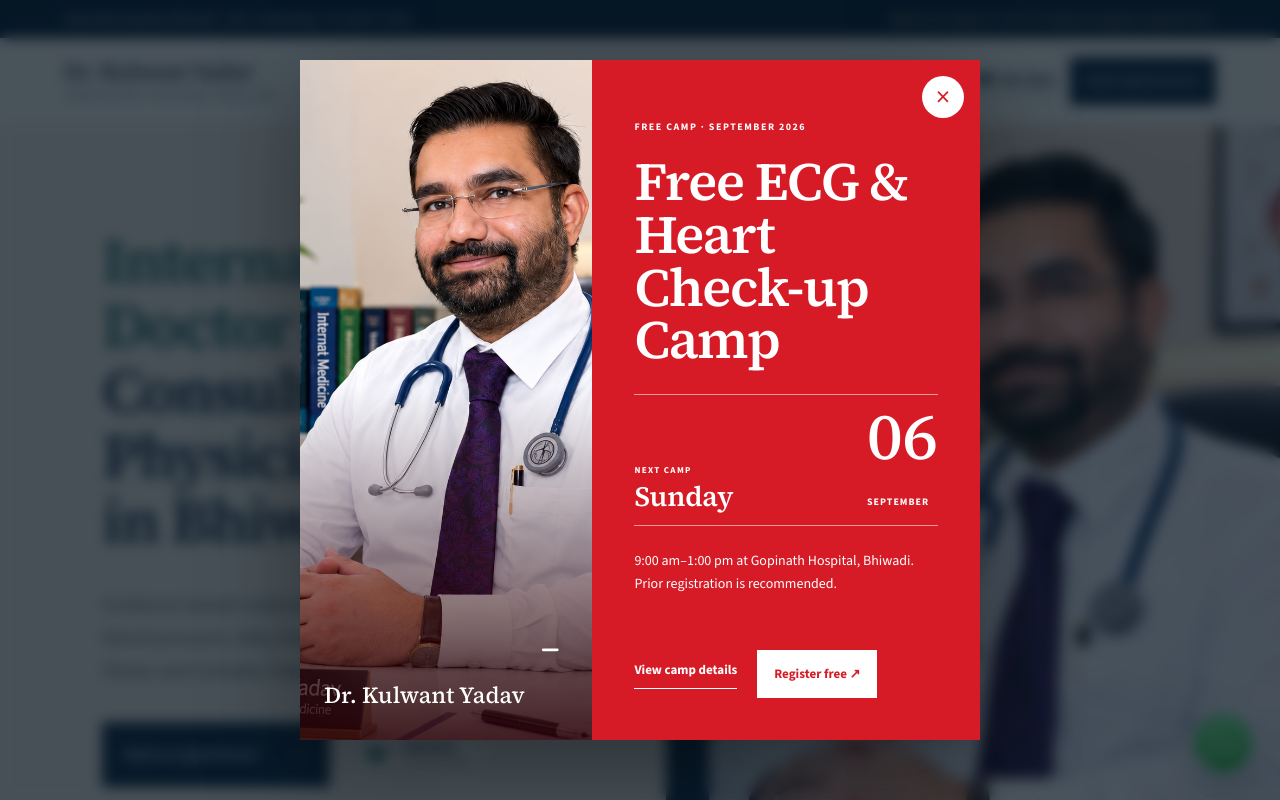
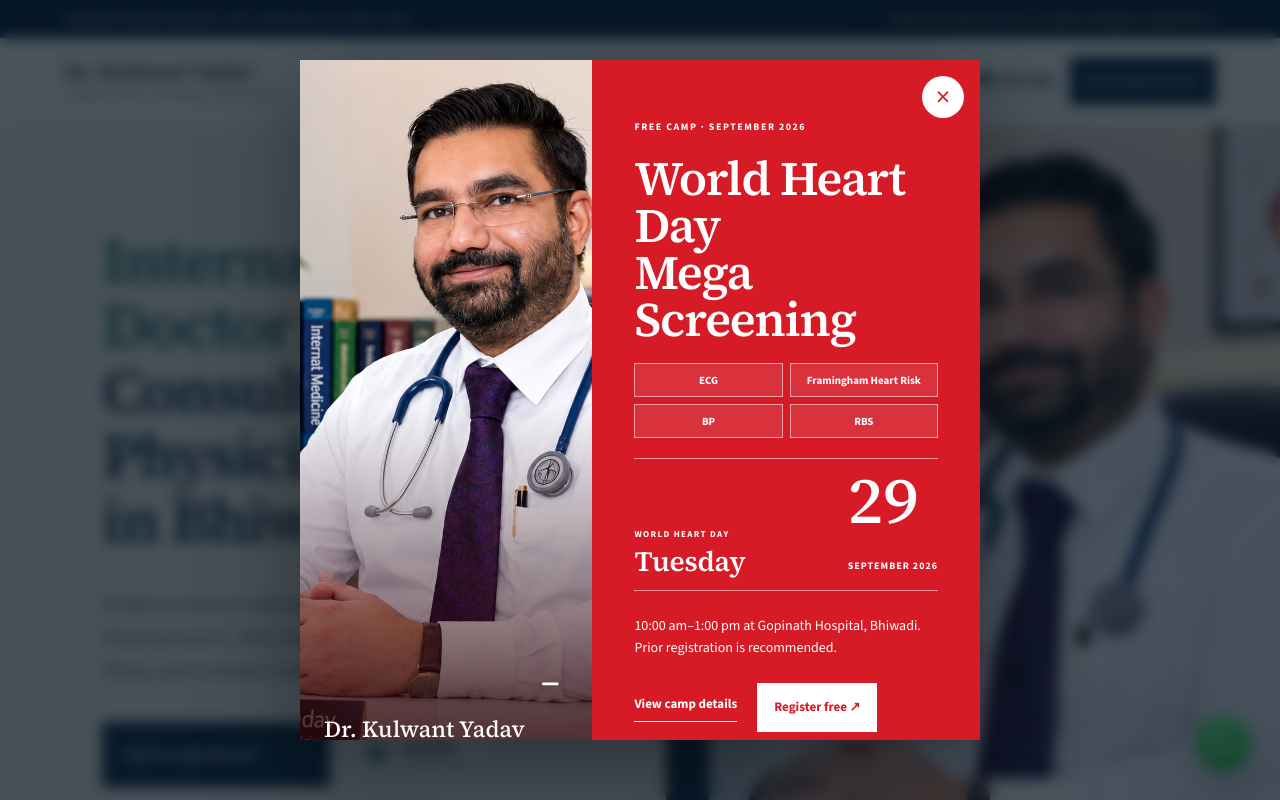
Before and after one commit to DrKulwantYadav/dky, a Next.js app: page / in a window 1280 px wide. Shown: the top 800 px of the page. Built offline with nearby package versions, Linux system fonts and the light colour scheme.

Commit message:
Update World Heart Day homepage popup

```diff
--- a/app/CampPopup.tsx
+++ b/app/CampPopup.tsx
@@ -3,27 +3,26 @@
 import { useEffect, useRef, useState } from "react";
 
 const campPage = "/world-heart-day-free-ecg-camp";
-const campDates = [
-  { day: "06", endsAt: "2026-09-06T13:00:00+05:30" },
-  { day: "13", endsAt: "2026-09-13T13:00:00+05:30" },
-  { day: "20", endsAt: "2026-09-20T13:00:00+05:30" },
-  { day: "27", endsAt: "2026-09-27T13:00:00+05:30" },
-];
+const campEndsAt = new Date("2026-09-29T13:00:00+05:30").getTime();
+const screenings = ["ECG", "Framingham Heart Risk", "BP", "RBS"];
 
 export default function CampPopup() {
   const [open, setOpen] = useState(true);
   const [now, setNow] = useState<number | null>(null);
   const closeButton = useRef<HTMLButtonElement>(null);
-  const nextCamp = now === null ? null : campDates.find((camp) => now <= new Date(camp.endsAt).getTime());
+  const campIsUpcoming = now !== null && now <= campEndsAt;
 
   useEffect(() => {
-    setNow(Date.now());
+    const initialTimer = window.setTimeout(() => setNow(Date.now()), 0);
     const timer = window.setInterval(() => setNow(Date.now()), 60_000);
-    return () => window.clearInterval(timer);
+    return () => {
+      window.clearTimeout(initialTimer);
+      window.clearInterval(timer);
+    };
   }, []);
 
   useEffect(() => {
-    if (!open || !nextCamp) return;
+    if (!open || !campIsUpcoming) return;
 
     const previousOverflow = document.body.style.overflow;
     document.body.style.overflow = "hidden";
@@ -38,17 +37,17 @@ export default function CampPopup() {
       document.body.style.overflow = previousOverflow;
       window.removeEventListener("keydown", closeOnEscape);
     };
-  }, [open, nextCamp]);
+  }, [open, campIsUpcoming]);
 
-  if (!open || !nextCamp) return null;
+  if (!open || !campIsUpcoming) return null;
 
-  const registrationLink = `https://wa.me/919205775932?text=I%20would%20like%20to%20register%20for%20the%20free%20ECG%20and%20heart%20check-up%20camp%20on%20${nextCamp.day}%20September%202026.`;
+  const registrationLink = "https://wa.me/919205775932?text=I%20would%20like%20to%20register%20for%20the%20World%20Heart%20Day%20Mega%20Screening%20on%2029%20September%202026.";
 
   return <div className="camp-popup-backdrop" role="presentation" onMouseDown={(event) => {
     if (event.target === event.currentTarget) setOpen(false);
   }}>
     <section className="camp-popup" role="dialog" aria-modal="true" aria-labelledby="camp-popup-title" aria-describedby="camp-popup-description">
-      <button ref={closeButton} className="camp-popup-close" type="button" onClick={() => setOpen(false)} aria-label="Close free ECG camp announcement">×</button>
+      <button ref={closeButton} className="camp-popup-close" type="button" onClick={() => setOpen(false)} aria-label="Close World Heart Day announcement">×</button>
       <div className="camp-popup-photo">
         <img src="/dr-kulwant-yadav-portrait.png" alt="Dr. Kulwant Yadav, Consultant Internal Medicine"/>
         <div className="camp-popup-doctor">
@@ -58,9 +57,10 @@ export default function CampPopup() {
       </div>
       <div className="camp-popup-copy">
         <p>Free camp · September 2026</p>
-        <h2 id="camp-popup-title">Free ECG &amp;<br/>Heart Check-up Camp</h2>
-        <div className="camp-popup-next-date" aria-label={`Next camp is Sunday ${nextCamp.day} September`}><small>Next camp</small><strong>Sunday</strong><span>{nextCamp.day}</span><b>September</b></div>
-        <p id="camp-popup-description">9:00 am–1:00 pm at Gopinath Hospital, Bhiwadi. Prior registration is recommended.</p>
+        <h2 id="camp-popup-title">World Heart Day<br/>Mega Screening</h2>
+        <div className="camp-popup-screenings" aria-label="Screenings included">{screenings.map((screening) => <span key={screening}>{screening}</span>)}</div>
+        <div className="camp-popup-next-date" aria-label="Tuesday, 29 September 2026"><small>World Heart Day</small><strong>Tuesday</strong><span>29</span><b>September 2026</b></div>
+        <p id="camp-popup-description">10:00 am–1:00 pm at Gopinath Hospital, Bhiwadi. Prior registration is recommended.</p>
         <div className="camp-popup-actions">
           <a href={campPage}>View camp details</a>
           <a href={registrationLink} target="_blank" rel="noopener noreferrer">Register free ↗</a>
```
Also changed, not shown: app/globals.css.
